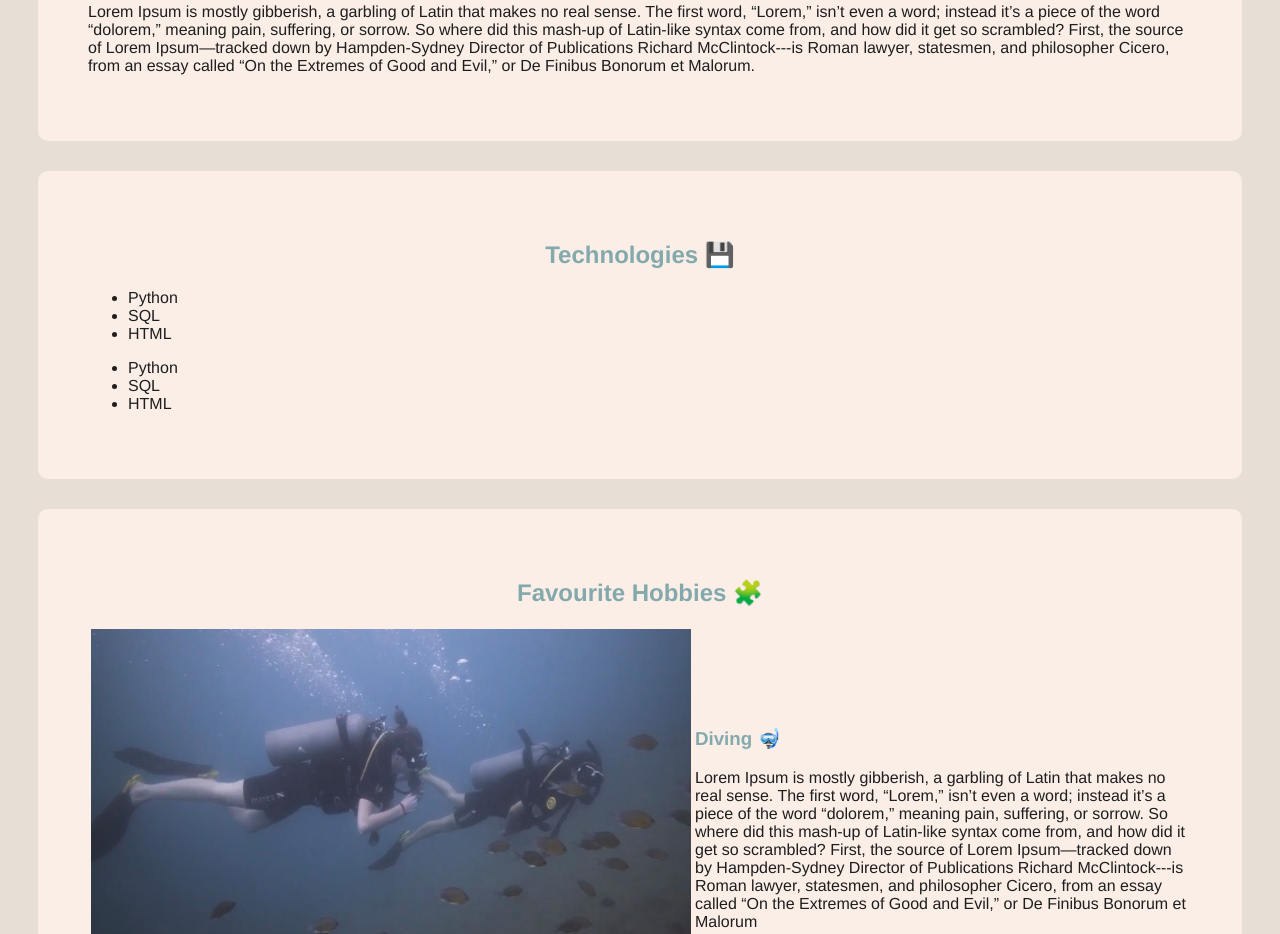
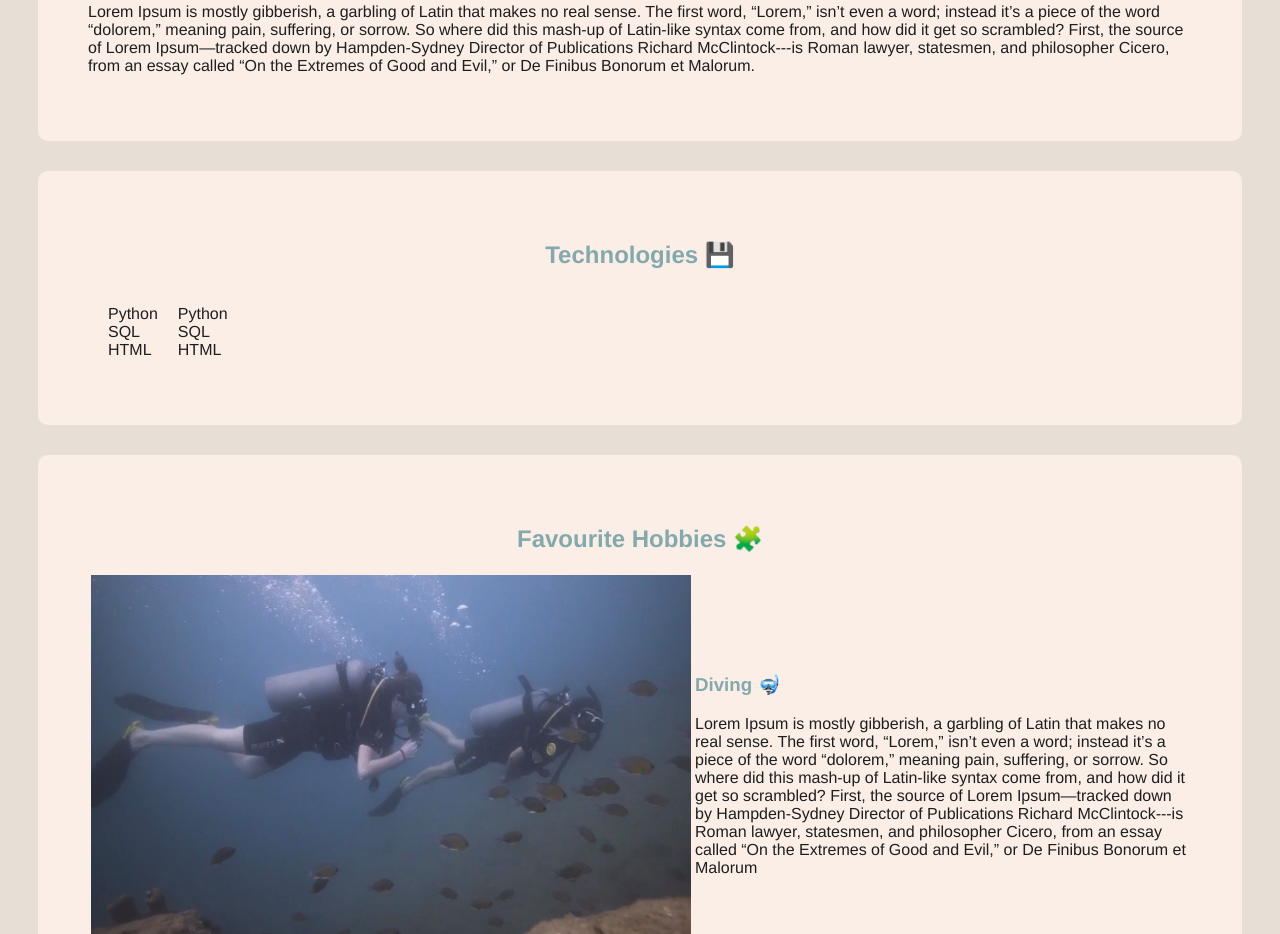
Before and after one commit to Saskia-vB/eng-57-front-end, a plain HTML site: page profile.html in a window 1280 px wide. Shown: the part 605-1539 px from the top of the page. Drawn offline with Linux system fonts and the light colour scheme.

Commit message:
added display flex

```diff
--- a/profile.html
+++ b/profile.html
@@ -12,9 +12,10 @@
 			<p class="text-left">Lorem Ipsum is mostly gibberish, a garbling of Latin that makes no real sense. The first word, “Lorem,” isn’t even a word; instead it’s a piece of the word “dolorem,” meaning pain, suffering, or sorrow. So where did this mash-up of Latin-like syntax come from, and how did it get so scrambled? First, the source of Lorem Ipsum—tracked down by Hampden-Sydney Director of Publications Richard McClintock---is Roman lawyer, statesmen, and philosopher Cicero, from an essay called “On the Extremes of Good and Evil,” or De Finibus Bonorum et Malorum.</p>
 		</div>
 
-		<div class="section-cream">
+		<div class="section-cream changes">
 			<h2>Technologies 💾</h2>
 
+			<div class= "inline-blocks">
 				<ul>
 					<li>Python</li>
 					<li>SQL</li>
@@ -25,6 +26,7 @@
 					<li>SQL</li>
 					<li>HTML</li>
 				</ul>
+			</div>
 		</div>
 
 		<div class="section-cream">
@@ -50,7 +52,7 @@
 				</tr>
 			</table>
 		</div>
-		<div class="se">
+		<div class="section-cream">
 			<ul>
 				<li><a href="https://www.instagram.com/">Instagram</a></li>
 				<li><a href="https://www.tiktok.com/fr/">TikTok</a></li>
--- a/style.css
+++ b/style.css
@@ -47,3 +47,18 @@ img{
 	border-image: 20px
 	text-align: center;
 }
+
+ul {
+	list-style: none;
+	padding-left: 20px;
+}
+
+.changes{
+
+
+}
+
+.inline-blocks{
+	display:flex;
+	justify-content: : space-around;
+}
```
Lines whose indentation alone changed are shown as unchanged.
